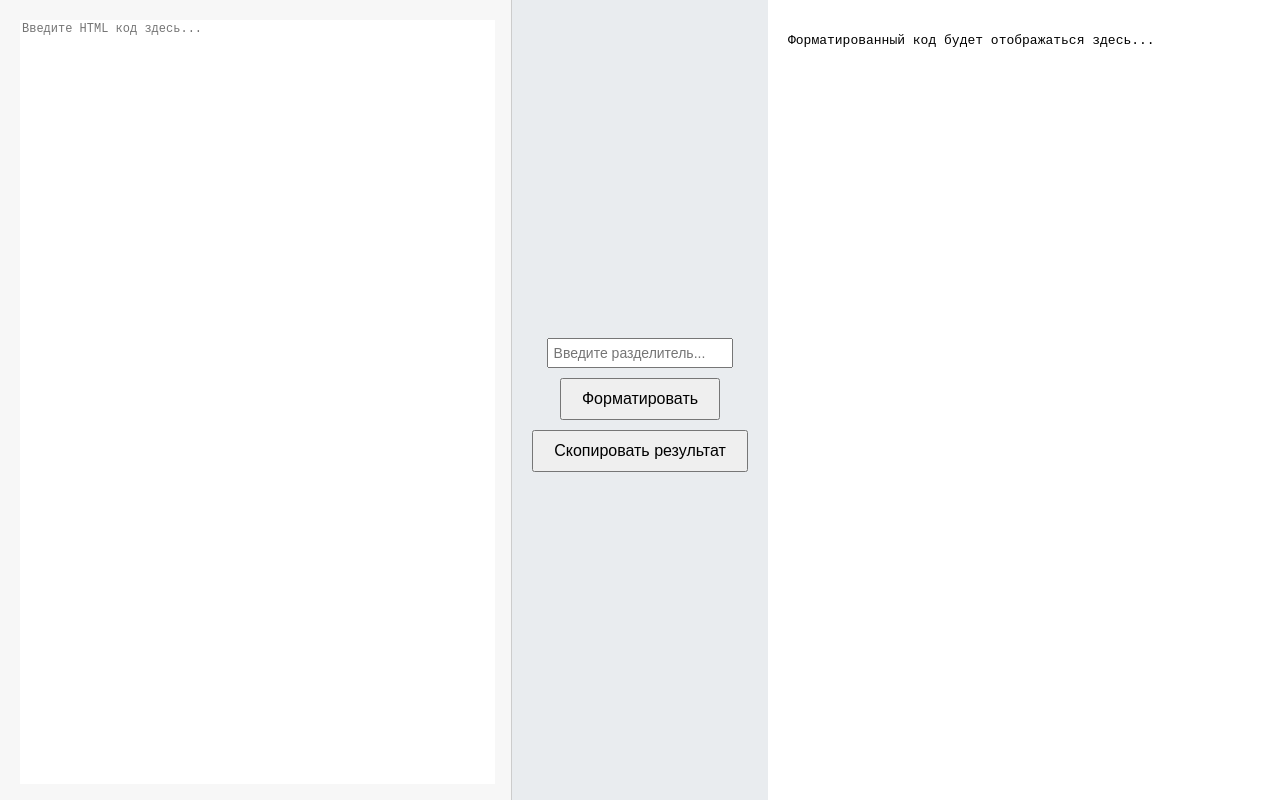
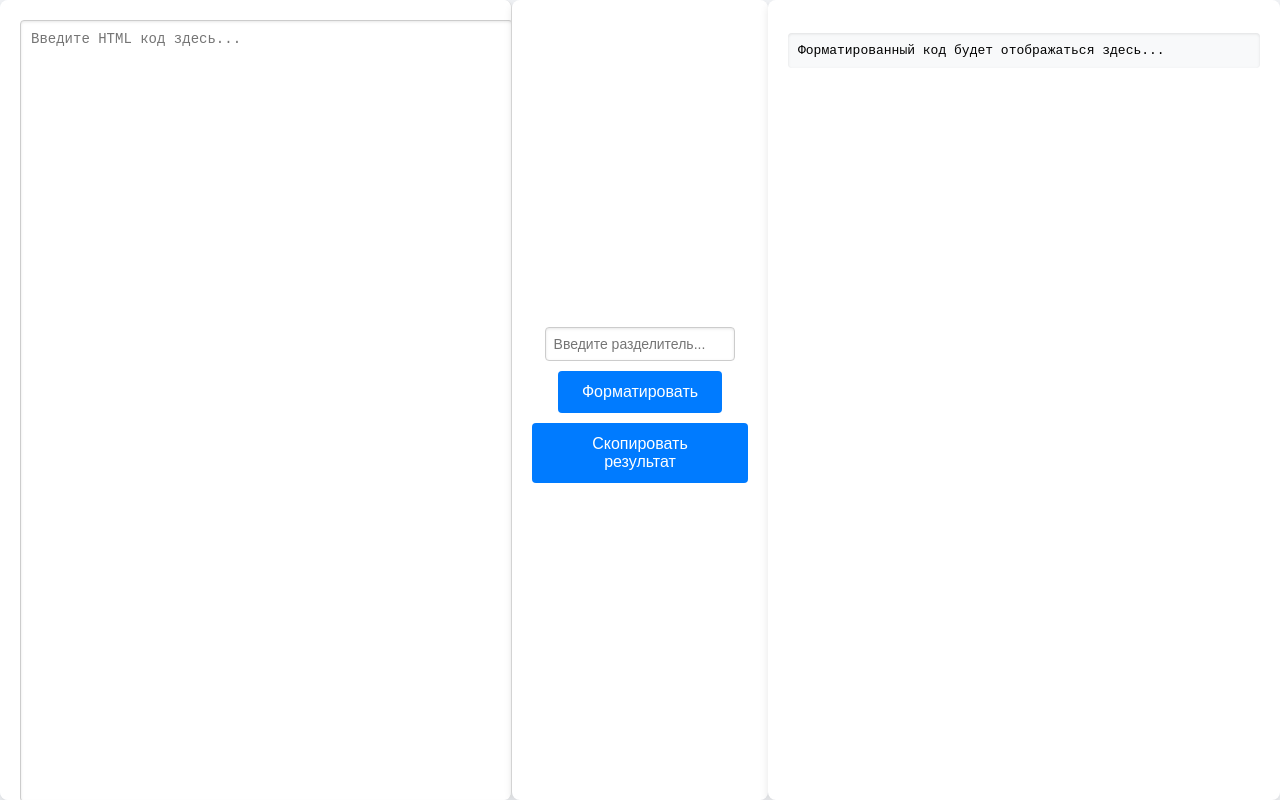
Before and after one commit to electromop/mb_autolayout, a plain HTML site: page index.html in a window 1280 px wide. Drawn offline with Linux system fonts and the light colour scheme.

Commit message:
some bug fixes

```diff
--- a/index.html
+++ b/index.html
@@ -9,22 +9,25 @@
             display: flex;
             height: 100vh;
             margin: 0;
-            font-family: Arial, sans-serif;
+            font-family: 'Roboto', sans-serif;
+            background-color: #f0f2f5;
         }
         .editor, .output {
             width: 40%;
             padding: 20px;
             box-sizing: border-box;
             overflow: auto;
+            border-radius: 8px;
+            box-shadow: 0 4px 8px rgba(0, 0, 0, 0.1);
         }
         .editor {
-            background-color: #f7f7f7;
-            border-right: 1px solid #ccc;
+            background-color: #ffffff;
+            border-right: 1px solid #ddd;
         }
         .output {
-            background-color: #fff;
+            background-color: #ffffff;
             overflow-x: auto;
-            white-space: nowrap; /* Изменено для отображения отформатированного кода */
+            white-space: nowrap;
         }
         .controls {
             width: 20%;
@@ -34,56 +37,57 @@
             flex-direction: column;
             align-items: center;
             justify-content: center;
-            background-color: #e9ecef;
+            background-color: #ffffff;
+            border-radius: 8px;
+            box-shadow: 0 4px 8px rgba(0, 0, 0, 0.1);
         }
         textarea {
             width: 100%;
             height: 100%;
-            border: none;
+            border: 1px solid #ccc;
+            border-radius: 4px;
             resize: none;
             outline: none;
-            font-family: monospace;
-            font-size: 12px;
+            font-family: 'Courier New', monospace;
+            font-size: 14px;
             overflow-x: auto;
             white-space: nowrap;
+            padding: 10px;
+            box-shadow: inset 0 1px 3px rgba(0, 0, 0, 0.1);
         }
         button {
             margin-top: 10px;
-            padding: 10px 20px;
+            padding: 12px 24px;
             font-size: 16px;
             cursor: pointer;
+            background-color: #007bff;
+            color: #fff;
+            border: none;
+            border-radius: 4px;
+            transition: background-color 0.3s;
+        }
+        button:hover {
+            background-color: #0056b3;
         }
         input {
             margin-top: 10px;
-            padding: 5px;
+            padding: 8px;
             font-size: 14px;
             width: 80%;
+            border: 1px solid #ccc;
+            border-radius: 4px;
+            box-shadow: inset 0 1px 3px rgba(0, 0, 0, 0.1);
         }
         pre {
             white-space: pre-wrap;
             word-wrap: break-word;
+            background-color: #f8f9fa;
+            padding: 10px;
+            border-radius: 4px;
+            box-shadow: inset 0 1px 3px rgba(0, 0, 0, 0.1);
         }
     </style>
     <script>
-        function beautify(html) {
-            var tab = '\t';
-            var result = '';
-            var indent= '';
-
-            html.split(/>\s*</).forEach(function(element) {
-                if (element.match( /^\/\w/ )) {
-                    indent = indent.substring(tab.length);
-                }
-
-                result += indent + '<' + element + '>\r\n';
-
-                if (element.match( /^<?\w[^>]*[^\/]$/ ) && !element.startsWith("input")  ) {
-                    indent += tab;
-                }
-            });
-
-            return result.substring(1, result.length-3);
-        }
         function formatHTML() {
             const separator = document.querySelector('input').value;
             const textarea = document.querySelector('textarea');
@@ -101,7 +105,7 @@
             }
 
             // Используем библиотеку beautify для форматирования HTML
-            htmlContent = beautify(htmlContent);
+            htmlContent = html_beautify(htmlContent);
 
             document.getElementById('formattedOutput').innerText = htmlContent;
         }
```
Also changed, not shown: 1 other file.
